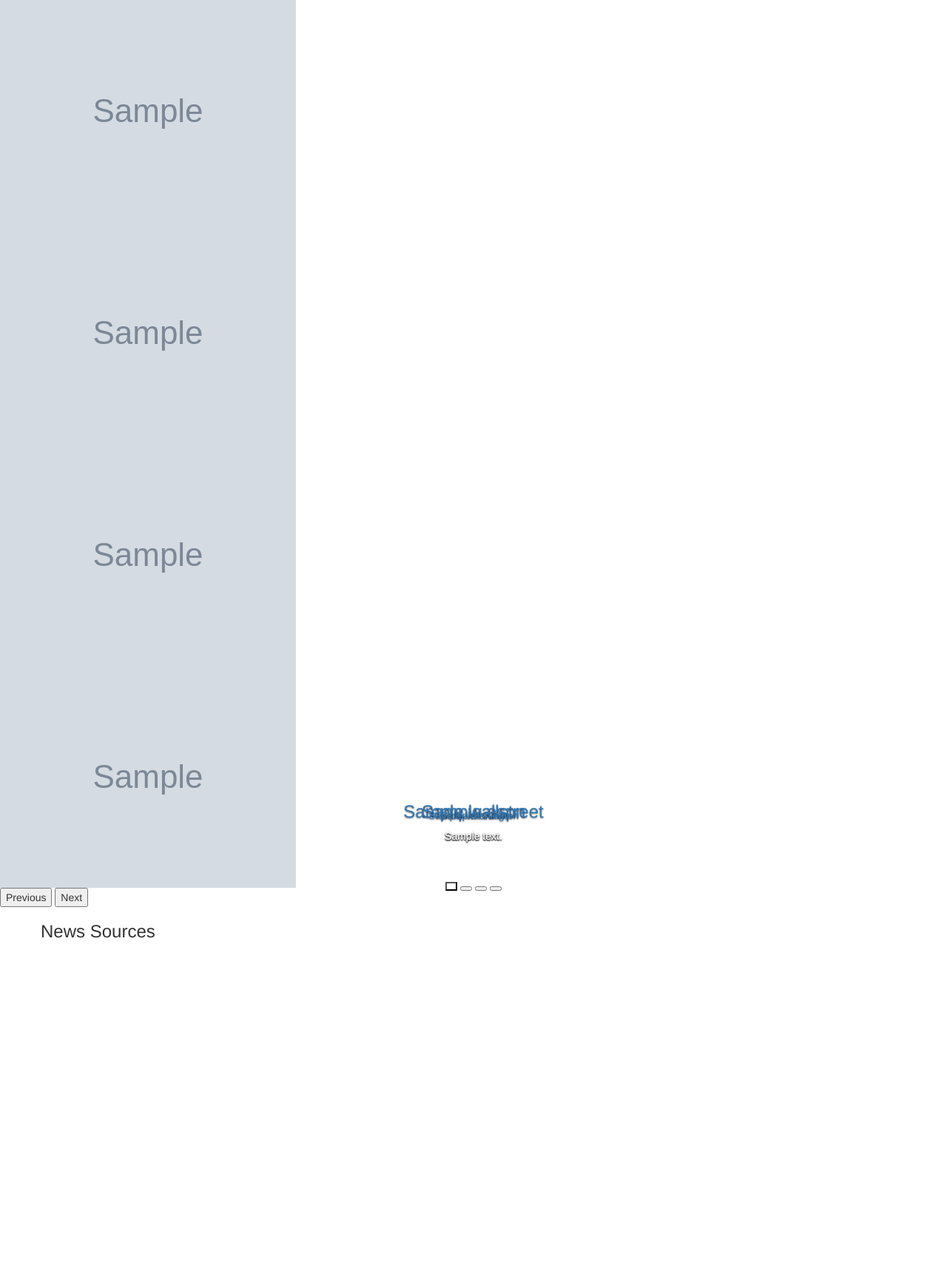
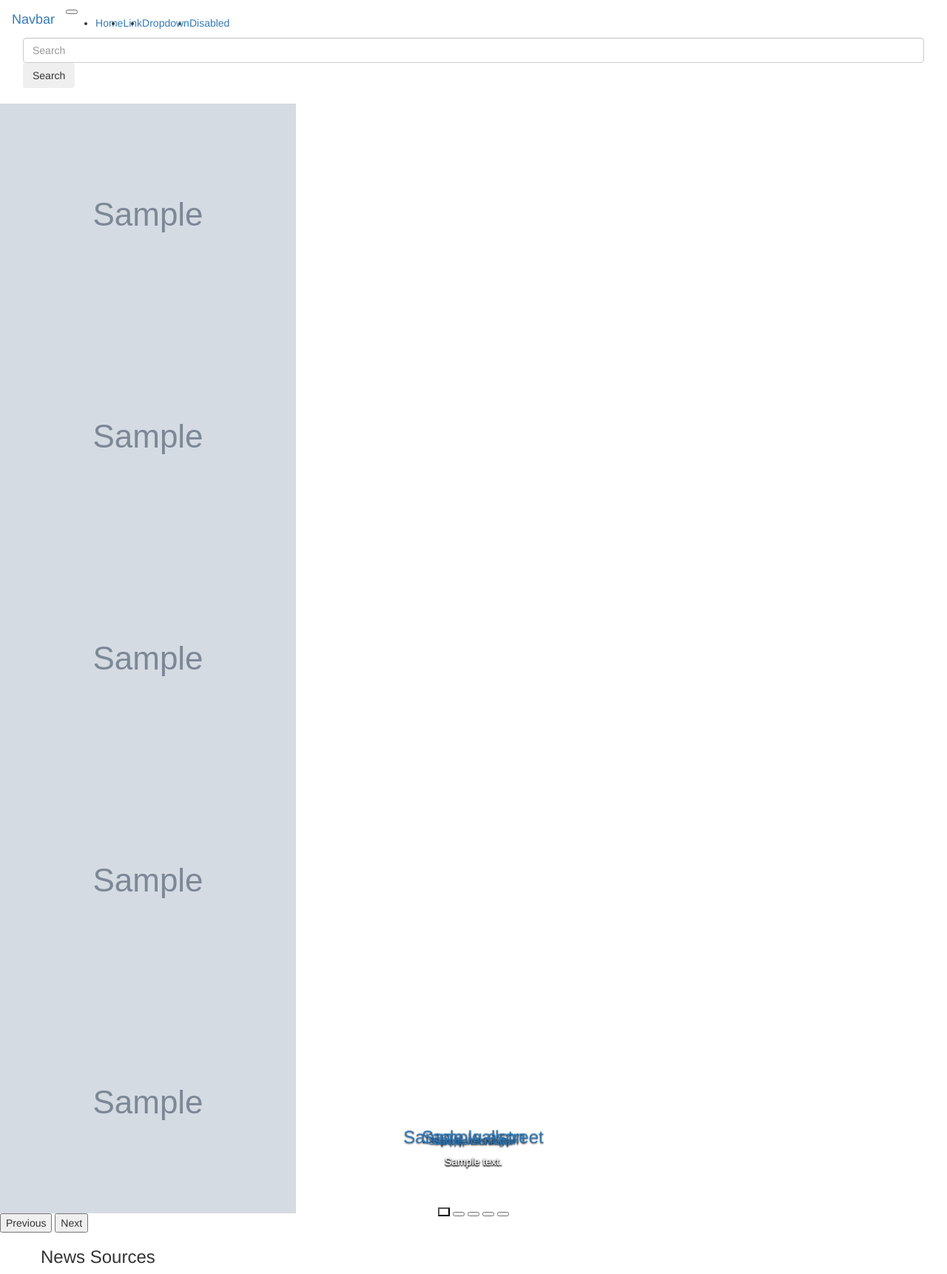
Before and after one commit to CheboiDerrick/news-app, a Flask app: template app/templates/index.html in a window 1280 px wide. Shown: the whole page at 74% size. Before the commit the page ends 1268 px from the top, so only its background shows below. Run offline with Flask 2, Linux system fonts and the light colour scheme; the template is opened without the code that fills it: most values are stand-ins (such as "Sample title", 1, 10 or a date in 2020); grey boxes marked "Sample" are stand-in pictures; some libraries are stand-ins or nearby versions.

Commit message:
ade the navbar template

```diff
--- a/app/templates/base.html
+++ b/app/templates/base.html
@@ -1,7 +1,6 @@
 {% extends 'bootstrap/base.html'%}
 
 
-
-{% block content %}
-
+{% block navbar %}
+    {% include 'nav.html' %}
 {% endblock %}
--- a/app/templates/index.html
+++ b/app/templates/index.html
@@ -10,7 +10,7 @@
 
 <div
   id="carouselExampleCaptions"
-  class="carousel slide"
+  class="carousel slide w-75 mx-auto"
   data-bs-ride="carousel"
 >
   <div class="carousel-indicators">
@@ -40,34 +40,47 @@
       data-bs-slide-to="3"
       aria-label="Slide 4"
     ></button>
+    <button
+      type="button"
+      data-bs-target="#carouselExampleCaptions"
+      data-bs-slide-to="4"
+      aria-label="Slide 5"
+    ></button>
   </div>
   <div class="carousel-inner">
-    <div class="carousel-item active w-75 mx-auto">
-      <img src="{{reuters[0].urlToImage}}" class="d-block w-100" alt="..." />
+    <div class="carousel-item active">
+      <img src="{{reuters[0].urlToImage}}" class="d-block image-responsive w-100 " alt="..." />
       <div class="carousel-caption d-none d-md-block">
         <h5><a href="{{reuters[0].url}}">{{reuters[0].title}} </a> </h5>
         <p> {{reuters[0].description}} </p>
       </div>
     </div>
     <div class="carousel-item">
-      <img src="{{wallstreet[0].urlToImage}}" class="d-block w-100" alt="..." />
+      <img src="{{wallstreet[0].urlToImage}}" class="d-block image-responsive w-100" alt="..." />
       <div class="carousel-caption d-none d-md-block">
         <h3><a href="{{wallstreet[0].url}}">{{wallstreet[0].title}} </a> </h3>
         <p>{{wallstreet[0].description}}</p>
       </div>
     </div>
     <div class="carousel-item">
-      <img src="{{espn[0].urlToImage}}" class="d-block w-100" alt="..." />
+      <img src="{{espn[0].urlToImage}}" class="d-block image-responsive w-100" alt="..." />
       <div class="carousel-caption d-none d-md-block">
         <h3><a href="{{espn[0].url}}">{{espn[0].title}} </a> </h3>
         <p>{{espn[0].description}}</p>
       </div>
     </div>
     <div class="carousel-item">
-        <img src="{{washington[0].urlToImage}}" class="d-block w-100" alt="..." />
+        <img src="{{washington[0].urlToImage}}" class="d-block image-responsive w-100" alt="..." />
         <div class="carousel-caption d-none d-md-block">
           <h5><a href="{{washington[0].url}}">{{washington[0].title}} </a> </h5>
           <p> {{washington[0].description}} </p>
+        </div>
+      </div>
+      <div class="carousel-item">
+        <img src="{{techradar[0].urlToImage}}" class="d-block image-responsive w-100" alt="..." />
+        <div class="carousel-caption d-none d-md-block">
+          <h5><a href="{{techradar[0].url}}">{{techradar[0].title}} </a> </h5>
+          <p> {{techradar[0].description}} </p>
         </div>
       </div>
   </div>
--- /dev/null
+++ b/app/templates/nav.html
@@ -0,0 +1,36 @@
+<nav class="navbar navbar-expand-lg navbar-light bg-light w-90 mx-auto">
+    <div class="container-fluid">
+      <a class="navbar-brand" href="#">Navbar</a>
+      <button class="navbar-toggler" type="button" data-bs-toggle="collapse" data-bs-target="#navbarSupportedContent" aria-controls="navbarSupportedContent" aria-expanded="false" aria-label="Toggle navigation">
+        <span class="navbar-toggler-icon"></span>
+      </button>
+      <div class="collapse navbar-collapse" id="navbarSupportedContent">
+        <ul class="navbar-nav me-auto mb-2 mb-lg-0">
+          <li class="nav-item">
+            <a class="nav-link active" aria-current="page" href="#">Home</a>
+          </li>
+          <li class="nav-item">
+            <a class="nav-link" href="#">Link</a>
+          </li>
+          <li class="nav-item dropdown">
+            <a class="nav-link dropdown-toggle" href="#" id="navbarDropdown" role="button" data-bs-toggle="dropdown" aria-expanded="false">
+              Dropdown
+            </a>
+            <ul class="dropdown-menu" aria-labelledby="navbarDropdown">
+              <li><a class="dropdown-item" href="#">Action</a></li>
+              <li><a class="dropdown-item" href="#">Another action</a></li>
+              <li><hr class="dropdown-divider"></li>
+              <li><a class="dropdown-item" href="#">Something else here</a></li>
+            </ul>
+          </li>
+          <li class="nav-item">
+            <a class="nav-link disabled" href="#" tabindex="-1" aria-disabled="true">Disabled</a>
+          </li>
+        </ul>
+        <form class="d-flex">
+          <input class="form-control me-2" type="search" placeholder="Search" aria-label="Search">
+          <button class="btn btn-outline-success" type="submit">Search</button>
+        </form>
+      </div>
+    </div>
+  </nav>
```
Also changed, not shown: app/main/views.py (+21 -12 lines), app/static/css/articles.css (added, +61 -0 lines), app/templates/articles.html (+12 -13 lines), app/templates/macros.html (+6 -34 lines), 1 other file.
